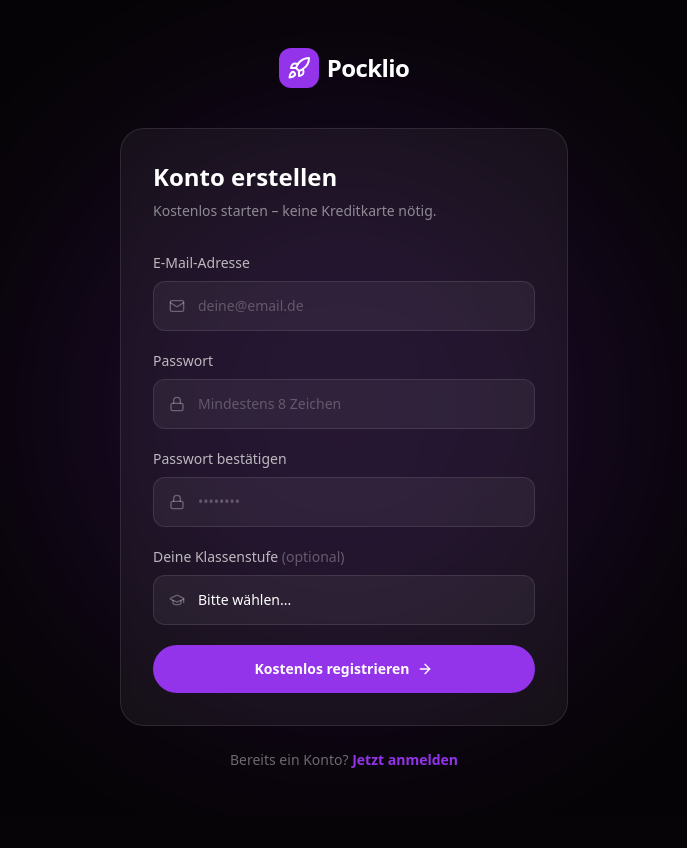
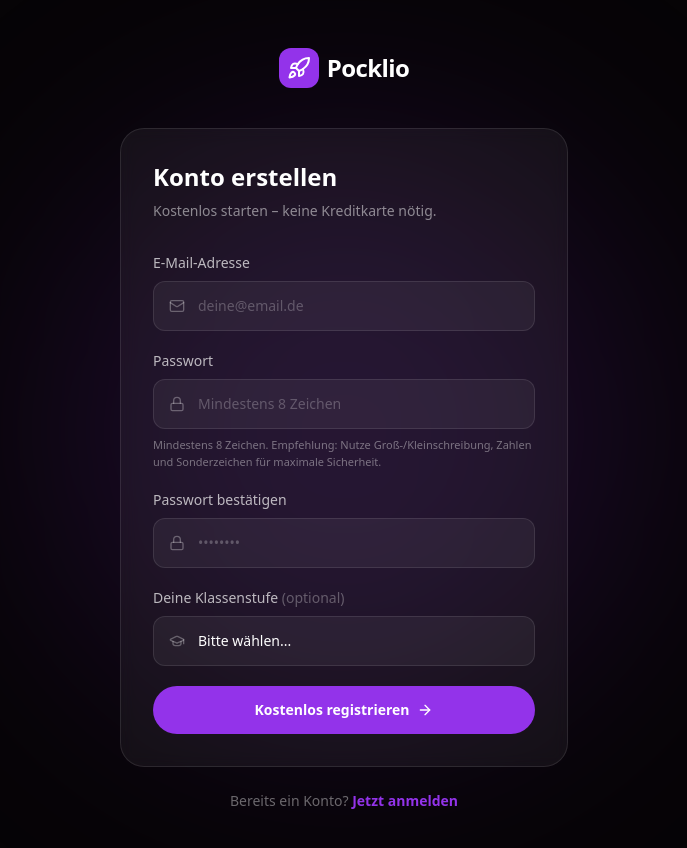
Before and after one commit to bonduell232/learning-app, a Next.js app: page /register in a window 1280 px wide. Shown: the top 848 px of the page, without its empty margins (296-983 px from the left). Before the commit the page ends 818 px from the top, so only its background shows below. Built offline with nearby package versions, Linux system fonts and the light colour scheme.

Commit message:
feat: add password complexity hint to register page

```diff
--- a/src/app/register/page.tsx
+++ b/src/app/register/page.tsx
@@ -85,6 +85,9 @@ export default function RegisterPage() {
                                     className="w-full bg-white/5 border border-white/10 rounded-xl pl-11 pr-4 py-3.5 text-white placeholder-white/25 text-sm focus:outline-none focus:border-[#9333EA]/60 focus:ring-1 focus:ring-[#9333EA]/40 transition-all"
                                 />
                             </div>
+                            <p className="mt-2 text-[11px] text-white/40 leading-normal">
+                                Mindestens 8 Zeichen. Empfehlung: Nutze Groß-/Kleinschreibung, Zahlen und Sonderzeichen für maximale Sicherheit.
+                            </p>
                         </div>
 
                         {/* Passwort bestätigen */}
```
